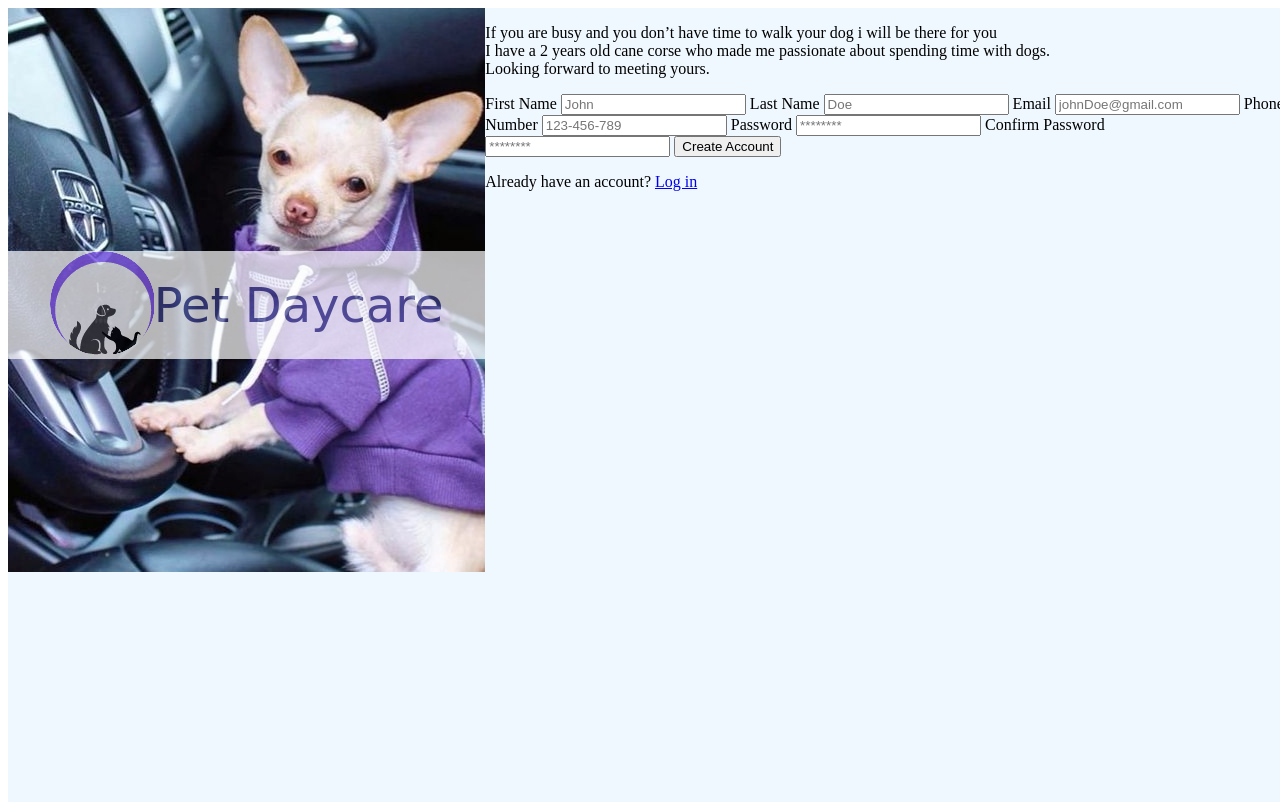
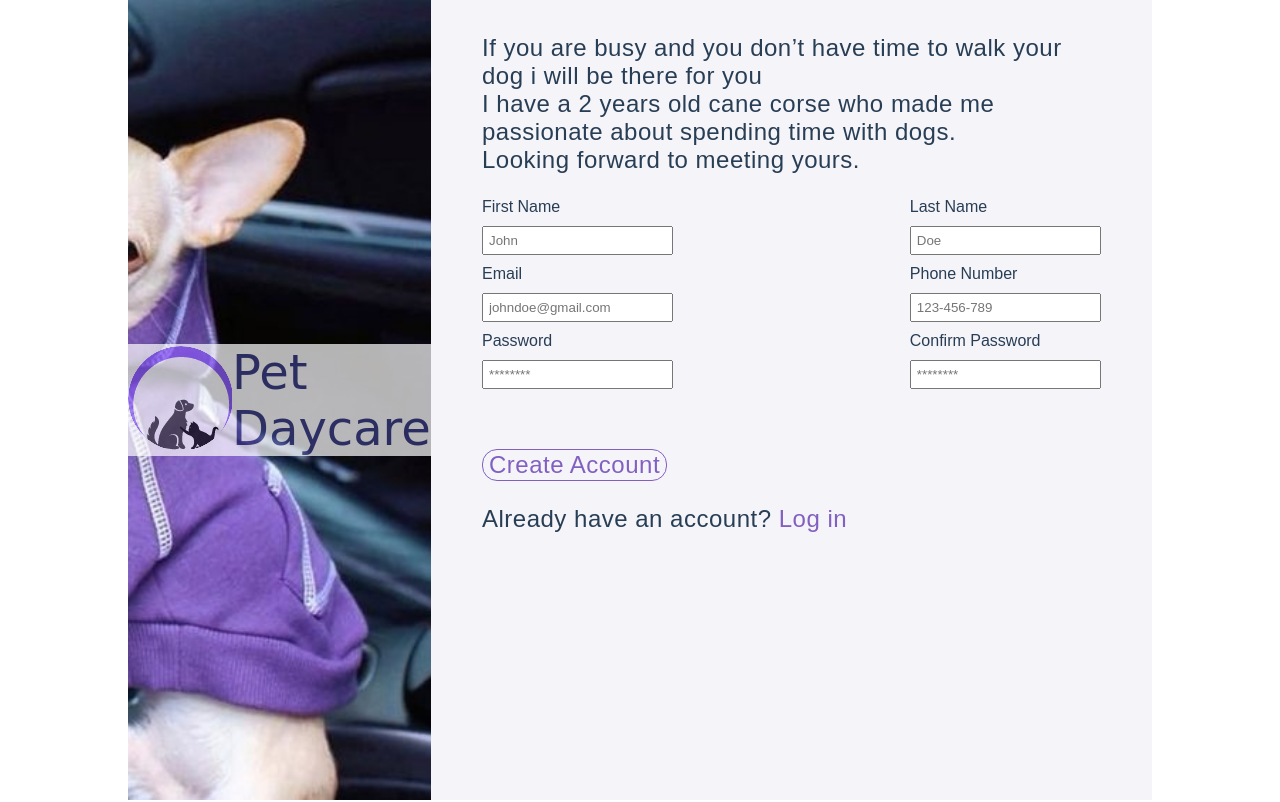
Before and after one commit to Rue281/SIGN-UP-FORM, a plain HTML site: page index.html in a window 1280 px wide. Shown: the top 802 px of the page. Drawn offline with Linux system fonts and the light colour scheme; a web font is replaced by a local one.

Commit message:
refactoring ui

```diff
--- a/index.html
+++ b/index.html
@@ -27,23 +27,30 @@
                 <br>Looking forward to meeting yours️.
             </p>
             <form method="post" action="./">
+                <div class="form-data">
+                    <div class="form-left-part">
                         <label for="firstName">First Name</label>
                         <input type="text" name="firstName" placeholder="John" required/>
+
+                        <label for="email">Email</label>
+                        <input type="email" name="email" placeholder="johndoe@gmail.com" required/>
+
+                        <label for="password">Password</label>
+                        <input type="password" name="password" placeholder="********" required/>
+                    </div>
+                    <div class="form-right-part">
 
                         <label for="lastName">Last Name</label>
                         <input type="text" name="lastName" placeholder="Doe" required/>
 
-                <label for="email">Email</label>
-                <input type="email" name="email" placeholder="johnDoe@gmail.com" required/>
-
                         <label for="phoneNumber">Phone Number</label>
                         <input type="number" name="phoneNumber" placeholder="123-456-789" required/>
 
-                <label for="password">Password</label>
-                <input type="password" name="password" placeholder="********" required/>
-
                         <label for="confirmPassword">Confirm Password</label>
                         <input type="password" name="password" placeholder="********" required/>
+                    </div>
+                </div>
+
 
                 <button type="submit">Create Account</button>
 
--- a/styles.css
+++ b/styles.css
@@ -1,3 +1,93 @@
+/* cyrillic-ext */
+@font-face {
+  font-family: 'Oswald';
+  font-style: normal;
+  font-weight: 400;
+  font-display: swap;
+  src: url(https://fonts.gstatic.com/s/oswald/v48/TK3_WkUHHAIjg75cFRf3bXL8LICs1_FvsUtiZTaR.woff2) format('woff2');
+  unicode-range: U+0460-052F, U+1C80-1C88, U+20B4, U+2DE0-2DFF, U+A640-A69F, U+FE2E-FE2F;
+}
+/* cyrillic */
+@font-face {
+  font-family: 'Oswald';
+  font-style: normal;
+  font-weight: 400;
+  font-display: swap;
+  src: url(https://fonts.gstatic.com/s/oswald/v48/TK3_WkUHHAIjg75cFRf3bXL8LICs1_FvsUJiZTaR.woff2) format('woff2');
+  unicode-range: U+0301, U+0400-045F, U+0490-0491, U+04B0-04B1, U+2116;
+}
+/* vietnamese */
+@font-face {
+  font-family: 'Oswald';
+  font-style: normal;
+  font-weight: 400;
+  font-display: swap;
+  src: url(https://fonts.gstatic.com/s/oswald/v48/TK3_WkUHHAIjg75cFRf3bXL8LICs1_FvsUliZTaR.woff2) format('woff2');
+  unicode-range: U+0102-0103, U+0110-0111, U+0128-0129, U+0168-0169, U+01A0-01A1, U+01AF-01B0, U+1EA0-1EF9, U+20AB;
+}
+/* latin-ext */
+@font-face {
+  font-family: 'Oswald';
+  font-style: normal;
+  font-weight: 400;
+  font-display: swap;
+  src: url(https://fonts.gstatic.com/s/oswald/v48/TK3_WkUHHAIjg75cFRf3bXL8LICs1_FvsUhiZTaR.woff2) format('woff2');
+  unicode-range: U+0100-024F, U+0259, U+1E00-1EFF, U+2020, U+20A0-20AB, U+20AD-20CF, U+2113, U+2C60-2C7F, U+A720-A7FF;
+}
+/* latin */
+@font-face {
+  font-family: 'Oswald';
+  font-style: normal;
+  font-weight: 400;
+  font-display: swap;
+  src: url(https://fonts.gstatic.com/s/oswald/v48/TK3_WkUHHAIjg75cFRf3bXL8LICs1_FvsUZiZQ.woff2) format('woff2');
+  unicode-range: U+0000-00FF, U+0131, U+0152-0153, U+02BB-02BC, U+02C6, U+02DA, U+02DC, U+2000-206F, U+2074, U+20AC, U+2122, U+2191, U+2193, U+2212, U+2215, U+FEFF, U+FFFD;
+}
+/* cyrillic-ext */
+@font-face {
+  font-family: 'Raleway';
+  font-style: normal;
+  font-weight: 200;
+  font-display: swap;
+  src: url(https://fonts.gstatic.com/s/raleway/v27/1Ptxg8zYS_SKggPN4iEgvnHyvveLxVtaorCFPrEHJA.woff2) format('woff2');
+  unicode-range: U+0460-052F, U+1C80-1C88, U+20B4, U+2DE0-2DFF, U+A640-A69F, U+FE2E-FE2F;
+}
+/* cyrillic */
+@font-face {
+  font-family: 'Raleway';
+  font-style: normal;
+  font-weight: 200;
+  font-display: swap;
+  src: url(https://fonts.gstatic.com/s/raleway/v27/1Ptxg8zYS_SKggPN4iEgvnHyvveLxVtaorCMPrEHJA.woff2) format('woff2');
+  unicode-range: U+0301, U+0400-045F, U+0490-0491, U+04B0-04B1, U+2116;
+}
+/* vietnamese */
+@font-face {
+  font-family: 'Raleway';
+  font-style: normal;
+  font-weight: 200;
+  font-display: swap;
+  src: url(https://fonts.gstatic.com/s/raleway/v27/1Ptxg8zYS_SKggPN4iEgvnHyvveLxVtaorCHPrEHJA.woff2) format('woff2');
+  unicode-range: U+0102-0103, U+0110-0111, U+0128-0129, U+0168-0169, U+01A0-01A1, U+01AF-01B0, U+1EA0-1EF9, U+20AB;
+}
+/* latin-ext */
+@font-face {
+  font-family: 'Raleway';
+  font-style: normal;
+  font-weight: 200;
+  font-display: swap;
+  src: url(https://fonts.gstatic.com/s/raleway/v27/1Ptxg8zYS_SKggPN4iEgvnHyvveLxVtaorCGPrEHJA.woff2) format('woff2');
+  unicode-range: U+0100-024F, U+0259, U+1E00-1EFF, U+2020, U+20A0-20AB, U+20AD-20CF, U+2113, U+2C60-2C7F, U+A720-A7FF;
+}
+/* latin */
+@font-face {
+  font-family: 'Raleway';
+  font-style: normal;
+  font-weight: 200;
+  font-display: swap;
+  src: url(https://fonts.gstatic.com/s/raleway/v27/1Ptxg8zYS_SKggPN4iEgvnHyvveLxVtaorCIPrE.woff2) format('woff2');
+  unicode-range: U+0000-00FF, U+0131, U+0152-0153, U+02BB-02BC, U+02C6, U+02DA, U+02DC, U+2000-206F, U+2074, U+20AC, U+2122, U+2191, U+2193, U+2212, U+2215, U+FEFF, U+FFFD;
+}
 /* cyrillic-ext */
 @font-face {
   font-family: 'Rubik Wet Paint';
@@ -43,20 +133,27 @@
   src: url(https://fonts.gstatic.com/s/rubikwetpaint/v2/HTx0L20uMDGHgdULcpTF3Oe4d_-1_Db2.woff2) format('woff2');
   unicode-range: U+0000-00FF, U+0131, U+0152-0153, U+02BB-02BC, U+02C6, U+02DA, U+02DC, U+2000-206F, U+2074, U+20AC, U+2122, U+2191, U+2193, U+2212, U+2215, U+FEFF, U+FFFD;
 }
+
+body{
+  overflow: hidden;
+  margin: 0;
+}
 .container{
     display: flex;
     justify-content: space-around;
-    background: aliceblue;
-    height: 80em;
-    width: 80em;
+    background: #f5f4f9;
+    position: relative;
+    height: 100vh;
+    width: 80vw;
     margin: auto;
 }
 
 .left-side{
     background-image: url("assets/background.jpg");
-    background-size: auto;
+    background-position: right center;
+    background-size: cover;
     background-repeat: no-repeat;
-    flex-basis: 80%;
+    flex-basis: 45%;
 }
 
 .side-bar{
@@ -64,7 +161,7 @@
     align-items: center;
     justify-content: center;
     position: relative;
-    top: 19%;
+    top: 43%;
     background: #fff;
     opacity: 0.7;
 }
@@ -73,3 +170,42 @@
     font-size: 3em;
     color: #3a3e85;
 }
+.text, p:not(.text),button{
+  font-family: 'Oswald', sans-serif;
+  font-size: 1.5em;
+  letter-spacing: 0.5px;
+}
+.right-side{
+  color: #283e55;
+  padding: 1% 5%;
+}
+.form-data{
+  display: flex;
+  justify-content: space-between;
+}
+.form-left-part, .form-right-part{
+  display: flex;
+  flex-direction: column;
+}
+label{
+  font-family: 'Raleway', sans-serif;
+
+}
+input{
+  margin: 10px 0;
+  padding: 5px;
+}
+button{
+  color: #8260c1;
+  background: #f5f4f9;
+  border: 1px solid;
+  border-radius: 15px;
+  margin-top: 50px;
+}
+a{
+  color: #8260c1;
+  text-decoration: none;
+}
+a:hover{
+  cursor: pointer;
+}
```
Lines whose indentation alone changed are shown as unchanged.
